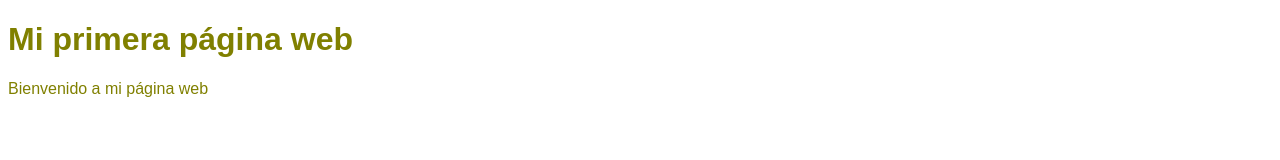
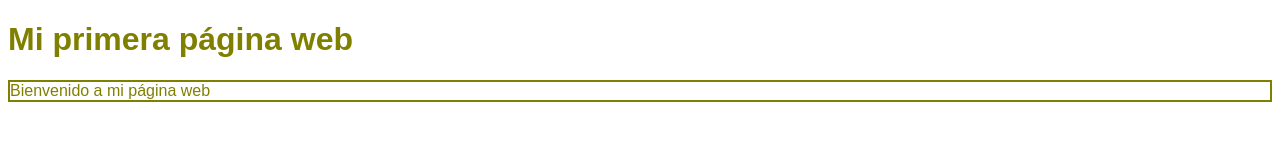
Before and after one commit to israel2x/mipag, a plain HTML site: page index.html in a window 1280 px wide. Drawn offline with Linux system fonts and the light colour scheme.

Commit message:
se agrego un border a un parrafo

```diff
--- a/index.html
+++ b/index.html
@@ -9,6 +9,9 @@
         font-family: Arial, Helvetica, sans-serif;
         color: olive;
       }
+      p {
+        border: 2px solid olive;
+      }
     </style>
   </head>
   <body>
```
